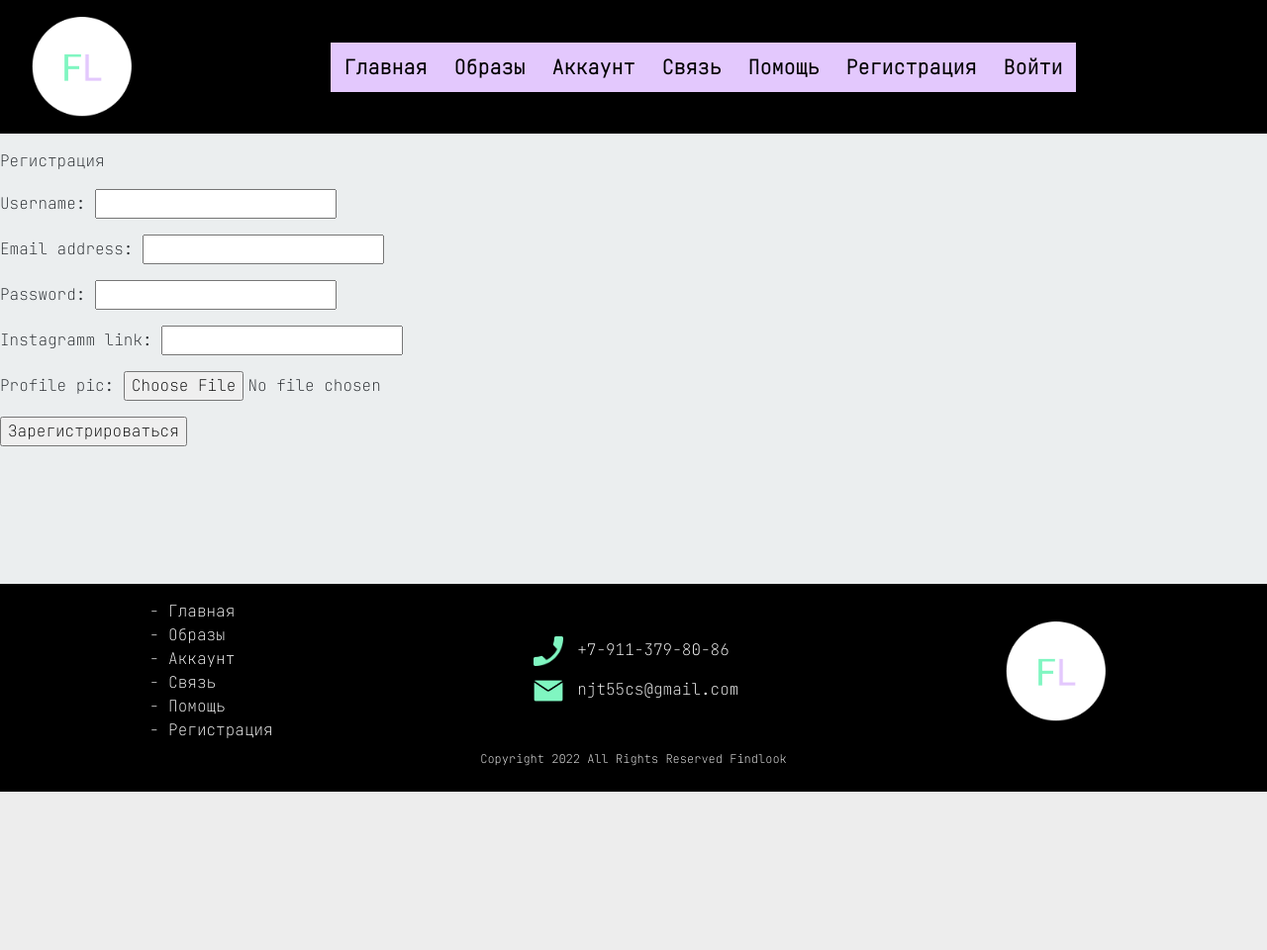
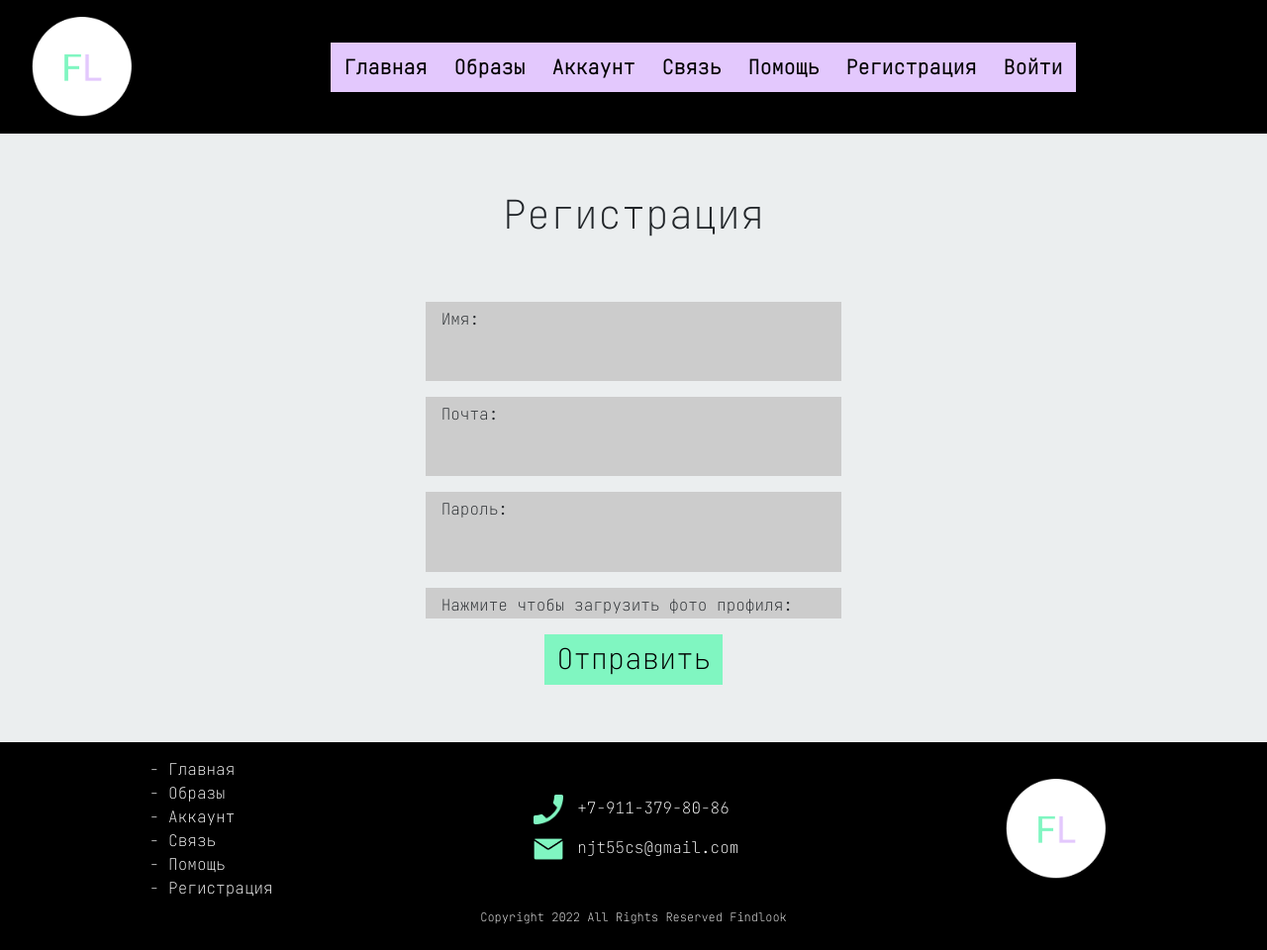
Before and after one commit to nylinary/findlook, a Django app: page /main/register/ in a window 1280 px wide. Shown: the whole page at 99% size. Before the commit the page ends 800 px from the top, so only its background shows below. Run offline with Django 4.2, Linux system fonts and the light colour scheme; parts of the project's set-up code (start-up, migrations or seed data) failed here and were passed over.

Commit message:
Created registration page, reworked on js registration file. Modyfied models - removed instagram field, need to add rewrite password verification later, and rework registration module completely.

```diff
--- a/findlook_project/main/forms.py
+++ b/findlook_project/main/forms.py
@@ -30,20 +30,33 @@ class SuggestionForm(forms.ModelForm):
 
 class UserForm(forms.ModelForm):
     """Registration form for user"""
-    password = forms.CharField(widget=forms.PasswordInput())
-
+    password = forms.CharField(label='Пароль', widget=forms.PasswordInput(attrs={'class': 'TextInput PasswordInput pl-1'}))
+    # re_password = forms.CharField(label='Повторите пароль', widget=forms.PasswordInput(attrs={'class': 'TextInput PasswordInput pl-1'}))
+    # Implement re_password verification later (maybe in js)
     class Meta:
         model = User
         fields = ('username', 'email', 'password')
         help_texts = {
             'username': None,
         }
+    def __init__(self, *args, **kwargs):
+        super().__init__(*args, **kwargs)
+        self.fields['username'].widget.attrs.update({'class': 'TextInput UsernameInput pl-1'})
+        self.fields['username'].label = 'Имя'
+        self.fields['email'].widget.attrs.update({'class': 'TextInput EmailInput pl-1'})
+        self.fields['email'].label = 'Почта'
+
+
 
 class UserProfileInfoForm(forms.ModelForm):
     """Registration form for user"""
     class Meta:
         model = UserProfileInfo
-        fields = ('instagramm_link', 'profile_pic')
+        fields = ('profile_pic',)
+    def __init__(self, *args, **kwargs):
+        super().__init__(*args, **kwargs)
+        self.fields['profile_pic'].widget.attrs.update({'class':'TextInput PicInput pl-1 Hidden'})
+        self.fields['profile_pic'].label = 'Нажмите чтобы загрузить фото профиля'
 
 class UserLoginForm(forms.Form):
     """Form for login page."""
--- a/findlook_project/main/models.py
+++ b/findlook_project/main/models.py
@@ -42,7 +42,7 @@ class UserProfileInfo(models.Model):
     user = models.OneToOneField(User, on_delete=CASCADE)
 
     # additional fields
-    instagramm_link = models.URLField(blank=True)
+    # instagramm_link = models.URLField(blank=True)
     profile_pic = models.ImageField(upload_to='profile_pics', blank=True)
 
     def __str__(self) -> str:
--- a/findlook_project/main/templates/main/base.html
+++ b/findlook_project/main/templates/main/base.html
@@ -13,7 +13,7 @@
         <title>findlook</title>
     </head>
     <body>
-        <div class="bs-Wrapper">
+        <div class="Wrapper">
         <!-- Header -->
             <nav class="navbar navbar-expand-lg">
                 <div class="container-fluid justify-content-between header">
@@ -67,7 +67,7 @@
             {% endblock %}
         </div>
   <!-- Footer -->
-        <footer class=" footer">
+        <footer class="footer">
             <div class="container-fluid footer">
                 <div class="row justify-content-around footer">
                     <div class="footer links col-sm-6 col-md-4">
--- a/findlook_project/main/templates/main/registration.html
+++ b/findlook_project/main/templates/main/registration.html
@@ -3,18 +3,29 @@
   {% load static %}
   {% block body_block %}
   <script src="{% static 'js/registration.js' %}"></script>
-    <!-- {% if  registered %}
-        <p>Вы успешно прошли регистрацию.</p>
-    {% elif error %}
-      <p>Проверьте введенные данные..</p>
-    {% else %} -->
-        <p id="warning"></p>
+  <link rel="stylesheet" href="{% static 'css/registration.css' %}">
+        <!-- <p id="warning"></p>
         <p>Регистрация</p>
         <form enctype="multipart/form-data" method="POST">
           {% csrf_token %}
           {{ user_form.as_p }}
           {{ profile_form.as_p }}
           <input class="send-btn " type="submit" value="Зарегистрироваться">
-        </form>
-    <!-- {% endif %} -->
+        </form> -->
+  <div id="rg-Wrapper" class="Wrapper rg-Wrapper">
+      <div class="row rg-Wrapper_Form p-2">
+          <div class="col-xs-12">
+              <div class="rg-FormDiv d-flex flex-column align-items-center justify-content-center">
+                  <h1>Реги<wbr>страция</h1>
+                  <p id="WarningMessage"></p>
+                  <form id="rg-Form" class="BasicForm" enctype="multipart/form-data" method="POST">
+                      {% csrf_token %}
+                      {{ user_form.as_p }}
+                      {{ profile_form.as_p }}
+                      <input class="SubmitButton rg-SubmitButton" type="submit" value="Отправить">
+                  </form>
+              </div>
+          </div>
+      </div>
+  </div>
   {% endblock %}
--- a/findlook_project/main/templates/main/suggestion.html
+++ b/findlook_project/main/templates/main/suggestion.html
@@ -19,7 +19,7 @@
         <div class="row sg-Wrapper_Form pb-1">
             <div class="col-xs-12 d-flex flex-column align-items-center">
                 <div class="sg-TextDiv">
-                    <p id="WarningMessage" class="sg-TextParagraph"></p>
+                    <p id="WarningMessage"></p>
                 </div>
                 <div class="sg-FormDiv d-flex flex-column align-items-center justify-content-center">
                     <form id="sg-Form" class="BasicForm sg-Form" method="POST">
--- a/findlook_project/static/css/base.css
+++ b/findlook_project/static/css/base.css
@@ -23,7 +23,10 @@
 .mt-2 {
 	 margin-top: 2em!important;
  }
-
+/* -------------------------- */
+.ta-center {
+	text-align: center;
+}
 
 /* ---------------------- */
 
@@ -33,14 +36,10 @@ html, body {
 	height: 100%;
 }
 
+.Hidden {
+	display: none;
+}
 
-.bs-Wrapper
- {
-	padding: 0!important;
-	height: 100%;
-	display: flex;
-	flex-direction: column;
-}
 .row {
 	width: 100%;
 	margin: 0;
@@ -50,7 +49,11 @@ html, body {
 	height: 100%;
 	width: 100%;
     font-size: 1.8rem;
+	display: flex;
+	flex-direction: column;
+	padding: 0!important;
 }
+
 
 body {
 	font-family: 'JetBrains Mono', monospace;
@@ -225,6 +228,7 @@ footer.footer {
 	z-index: 1029 !important;
 	height: fit-content;
 	flex-shrink: 0;
+	font-size: 1rem;
 }
 
 footer>div.footer {
--- /dev/null
+++ b/findlook_project/static/css/registration.css
@@ -0,0 +1,39 @@
+.rg-FormDiv > form > p > label { /* Django label styling */
+    font-size: 1rem;
+    padding-left: 1rem;
+}
+
+.rg-FormDiv > form > p:nth-of-type(5) > label { /* Django label styling */
+    font-size: 1.2rem;
+    padding-left: 1rem;
+}
+
+.rg-FormDiv > form > p { /* Django paragraph styling */
+    background-color: #cccccc;
+    font-size: 1.3rem;
+}
+
+.rg-SubmitButton {
+    align-self: center;
+}
+
+/* Styles for smaller screens */
+@media (max-width: 991.98px) and (min-width: 576px) {
+    .rg-Wrapper {
+        font-size: 1.4rem;
+    }
+}
+
+@media (max-width: 575.98px) {
+    .rg-Wrapper {
+        font-size: 1rem;
+    }
+
+    .rg-Wrapper_Form { /* Remove padding to make text fill whole avaliable width*/
+        padding: 1em 0!important;
+    }
+    .rg-FormDiv > form > p:nth-of-type(5) > label { /* Django label styling */
+        font-size: 1rem;
+    }
+}
+/* -------------------------------- */
--- a/findlook_project/static/js/registration.js
+++ b/findlook_project/static/js/registration.js
@@ -1,5 +1,6 @@
 function createPItem(text) {
     let p = document.createElement('p')
+    p.setAttribute('class', 'm-auto ta-center');
     p.textContent = text;
     return p
 }
@@ -12,9 +13,9 @@ document.addEventListener("DOMContentLoaded", function(){
             body: new FormData(document.querySelector("form"))
         })
         let response_json = await response.json();
-        let container = document.querySelector("div[class=container]");
+        let container = document.querySelector("div[id=rg-Wrapper]");
         if (response_json.error){
-            let warning = document.querySelector("p[id=warning]");
+            let warning = document.querySelector("p[id=WarningMessage]");
             warning.style.color = "red";
             warning.textContent = "Некорректные данные!";
         }
--- a/findlook_project/static/js/suggestion.js
+++ b/findlook_project/static/js/suggestion.js
@@ -1,5 +1,6 @@
 function createPItem(text) {
     let p = document.createElement('p')
+    p.setAttribute('class', 'm-auto ta-center');
     p.textContent = text;
     return p
 }
```
Also changed, not shown: findlook_project/main/views.py (+0 -10 lines), findlook_project/db.sqlite3, findlook_project/main/migrations/0006_remove_userprofileinfo_instagramm_link.py (added), findlook_project/media/profile_pics/yellow.png (added).
